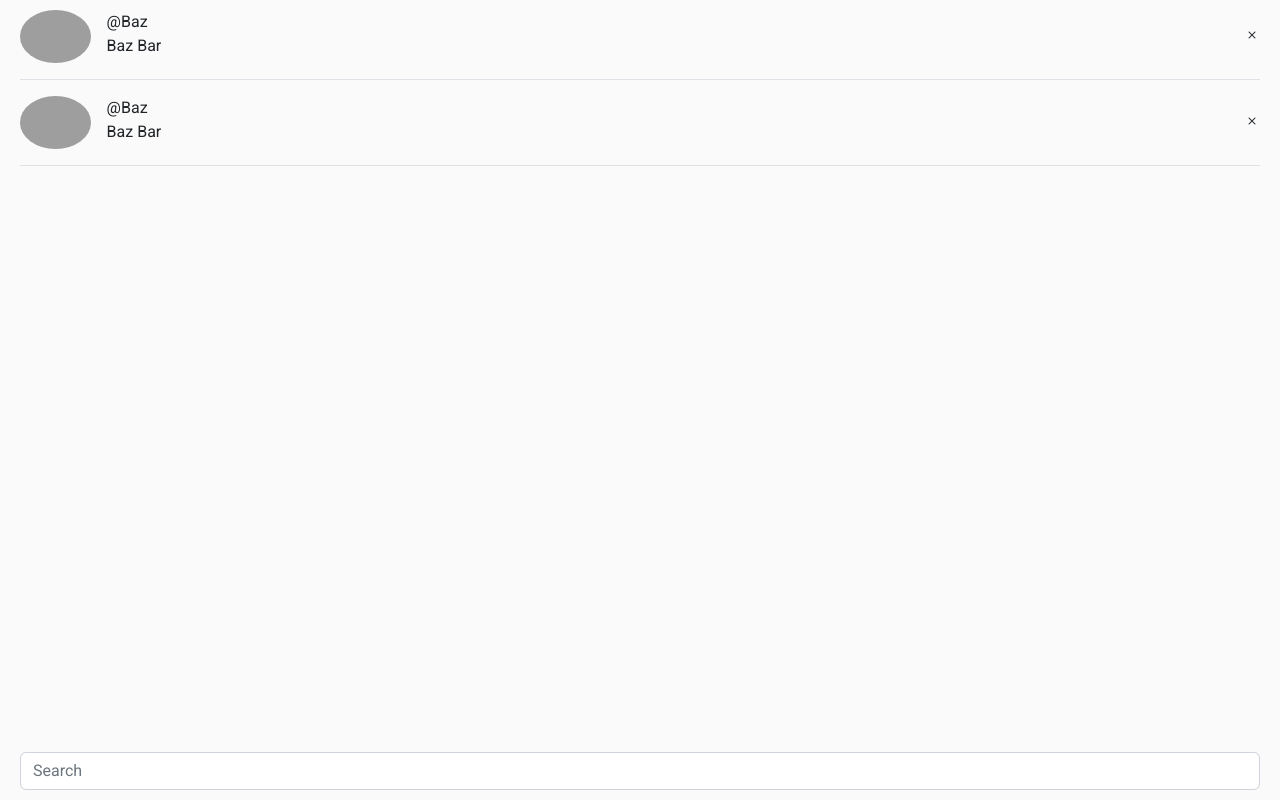
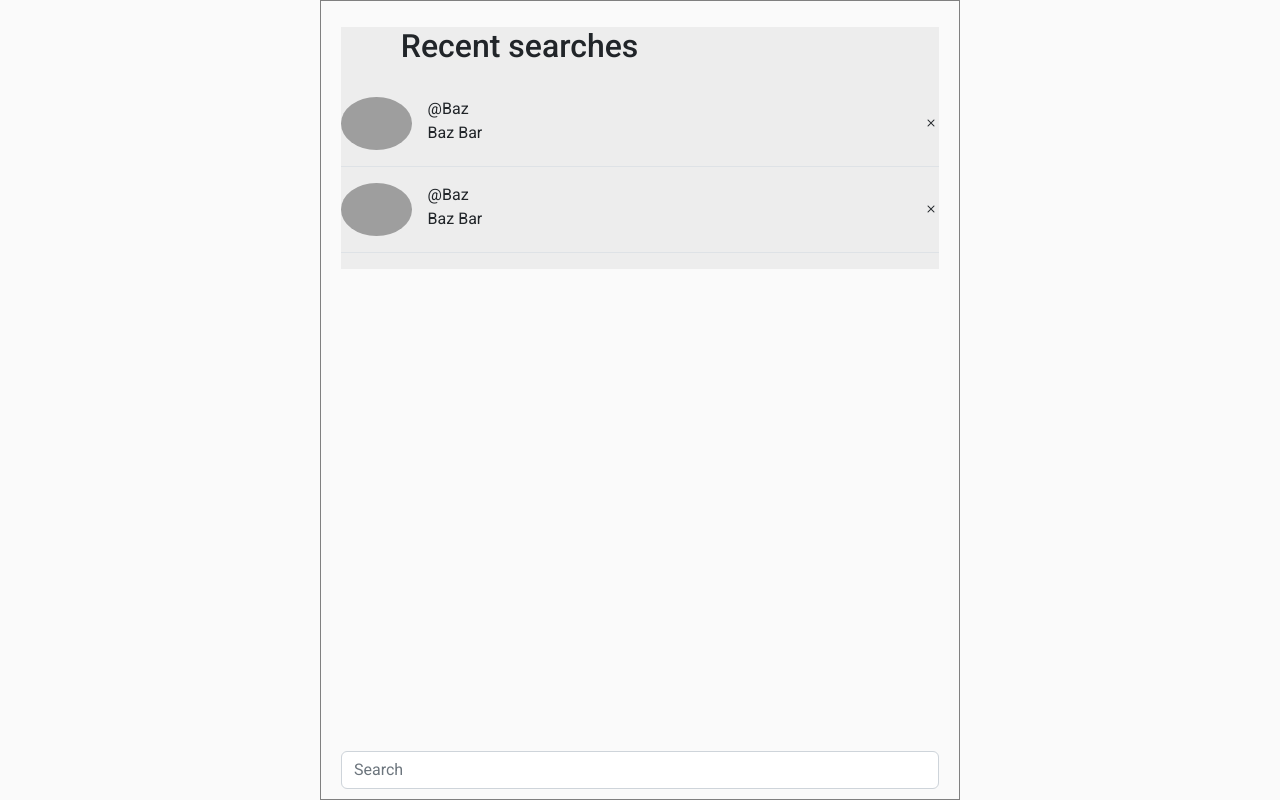
Before and after one commit to lindelwa122/ximba-web, a Django app: page /search in a window 1280 px wide. Run offline with Django 4.2, Linux system fonts and the light colour scheme; grey boxes are pictures that could not be loaded.

Commit message:
prueba por error

```diff
--- a/invite/static/invite/styles.css
+++ b/invite/static/invite/styles.css
@@ -263,4 +263,23 @@ section {
   }
 }
 
+.mainsearch {
+  display: flex;
+  width: 50%;
+  margin-left: 25%;
+  border: 1px solid gray;
+}
+.mainsearch .pcontain {
+  margin-top: 1em;
+  background-color: #ededed;
+}
+.mainsearch .pcontain .recentsearch {
+  margin-bottom: 2em;
+  padding-left: 10%;
+}
+.mainsearch .pcontain .card123 {
+  border-bottom: 1px solid black;
+  margin-top: 1em;
+}
+
 /*# sourceMappingURL=styles.css.map */
--- a/invite/static/invite/styles/search.scss
+++ b/invite/static/invite/styles/search.scss
@@ -0,0 +1,19 @@
+.mainsearch{
+    display: flex;
+    width: 50%;
+    margin-left: 25%;
+    border: 1px solid gray;
+    .pcontain{
+        margin-top: 1em;
+        background-color: rgb(237, 237, 237);
+        .recentsearch{
+            margin-bottom: 2em;
+            padding-left: 10%;
+        }
+
+        .card123{
+            border-bottom: 1px solid black;
+            margin-top: 1em;
+        }
+    }
+}
--- a/invite/templates/invite/search.html
+++ b/invite/templates/invite/search.html
@@ -7,7 +7,10 @@
 <!-- Your code goes here -->
 <section class='d-flex flex-column justify-content-between mainsearch'>
 
-  <div>
+  <div class='pcontain'>
+    <div class='recentsearch'>
+      <h2>Recent searches</h2>
+    </div>
     <div class='d-flex justify-content-between align-items-center pb-3 mb-3 border-bottom card123'>
       <div class='d-flex'>
         <img class='rounded-circle' src='https://images.unsplash.com/photo-1529068755536-a5ade0dcb4e8?ixlib=rb-4.0.3&ixid=MnwxMjA3fDB8MHxwaG90by1wYWdlfHx8fGVufDB8fHx8&auto=format&fit=crop&w=581&q=80' width='15%'>
@@ -19,7 +22,7 @@
       <i class='bi bi-x'></i>
     </div>
 
-    <div class='d-flex justify-content-between align-items-center pb-3 mb-3 border-bottom'>
+    <div class='d-flex justify-content-between align-items-center pb-3 mb-3 border-bottom card123'>
       <div class='d-flex'>
         <img class='rounded-circle' src='https://images.unsplash.com/photo-1542909168-82c3e7fdca5c?ixlib=rb-4.0.3&ixid=MnwxMjA3fDB8MHxwaG90by1wYWdlfHx8fGVufDB8fHx8&auto=format&fit=crop&w=580&q=80' width='15%'>
         <div class='ms-3'>
```
Also changed, not shown: 1 other file.
